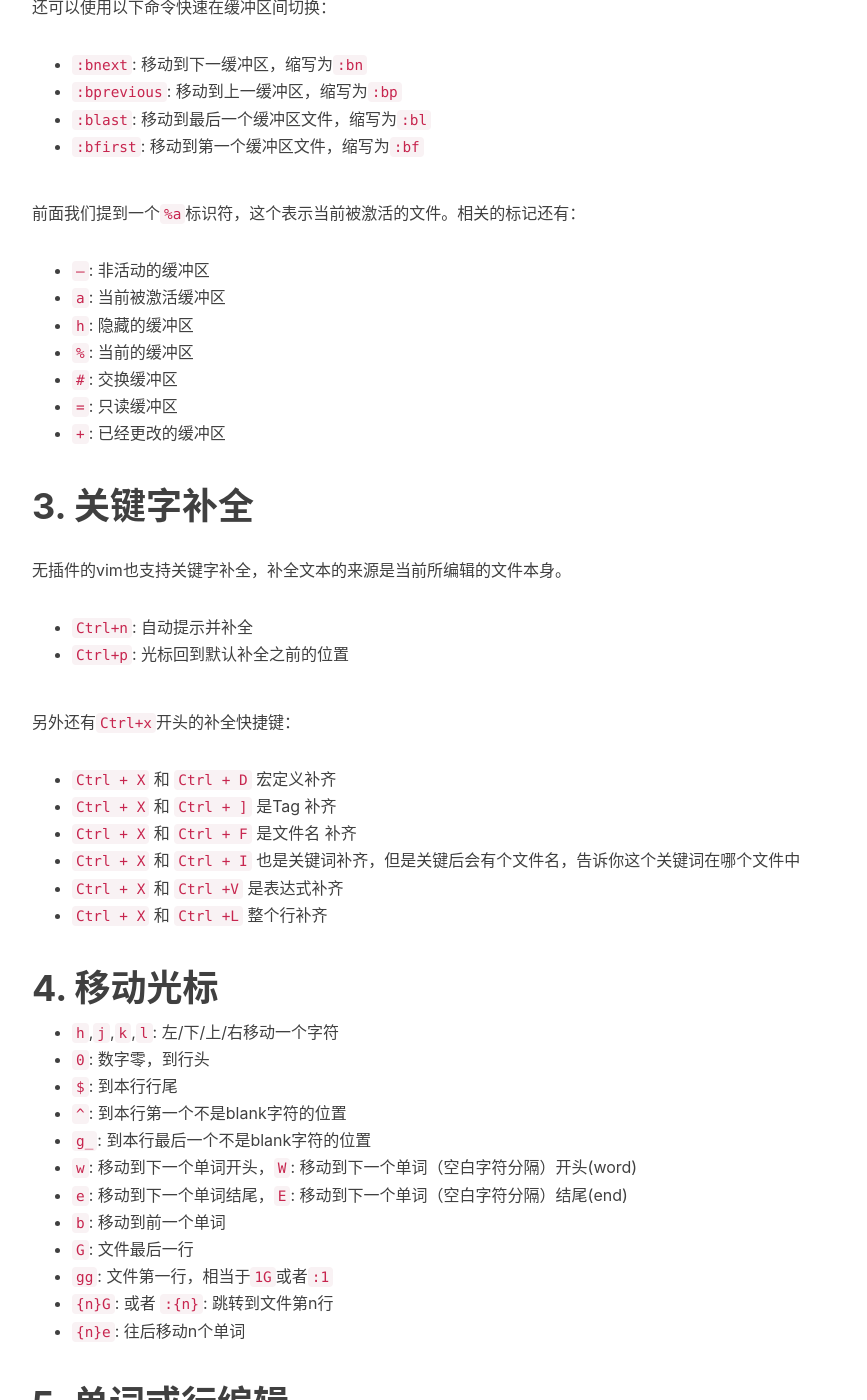
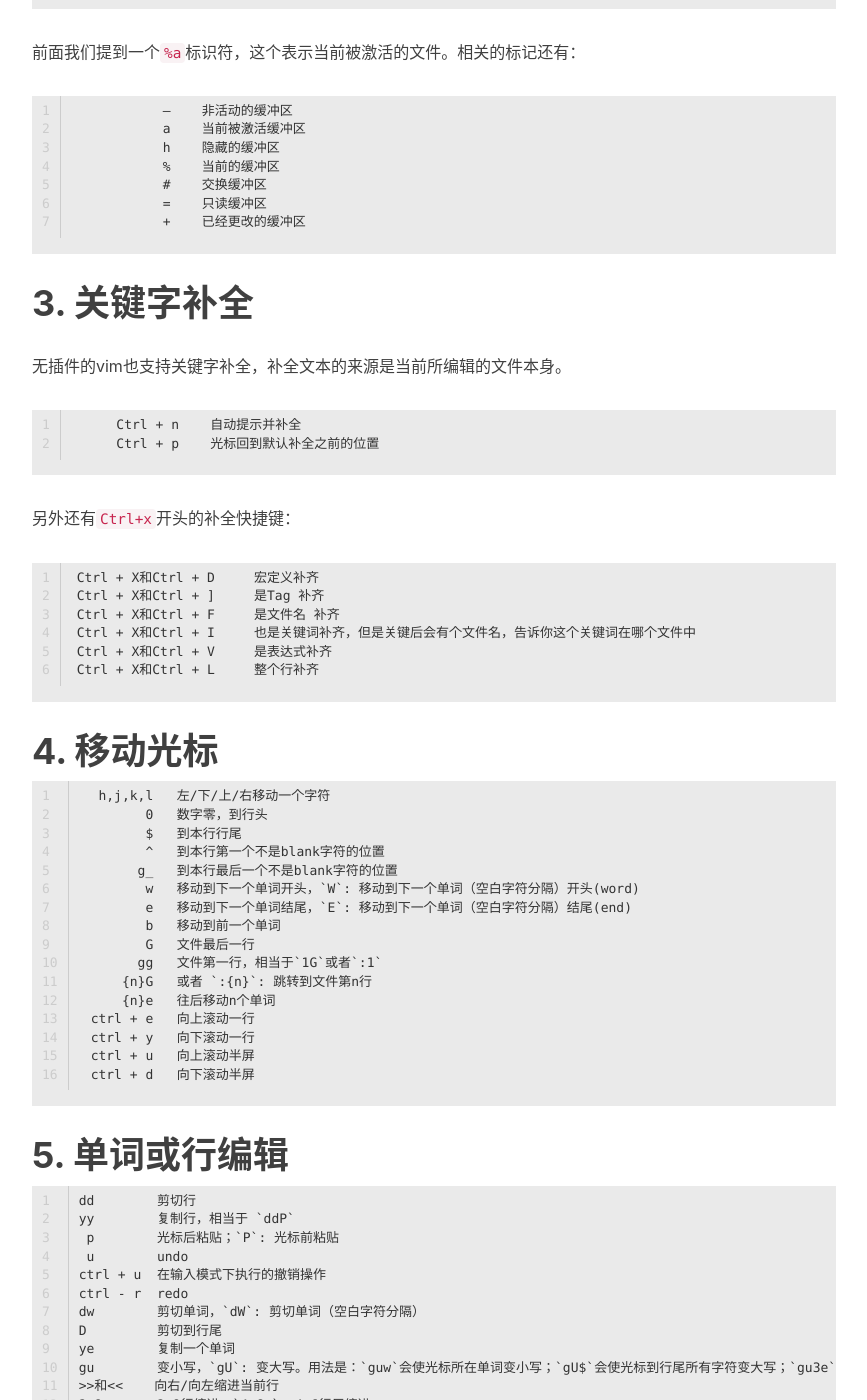
Before and after one commit to kimiazhu/kimiazhu.github.io, a Jekyll site: the page built from _posts/2016-05-16-vim_faq.markdown, in a window 1280 px wide and 1400 px high, scrolled down 3694 px. Shown: the whole window, without its empty margins (233-1100 px from the left). Built offline with Jekyll 4.4.1, drawn with Linux system fonts in a browser that asks for light colours; nearby versions of some CDN libraries; comment, search, counter and statistics services are not loaded; some of the changed text lies outside the part shown.

Commit message:
reformat

````diff
--- a/_posts/2016-05-16-vim_faq.markdown
+++ b/_posts/2016-05-16-vim_faq.markdown
@@ -33,25 +33,25 @@ vim -o3 file1 file2 file3
 
 ## 1.2 关闭分屏
 
-- `Ctrl+w c`: 关闭当前分屏，当若当前已是最后一个分屏则不会退出
-- `Ctrl+w q`: 关闭当前分屏，如果只剩最后一个了，则退出Vim
+	Ctrl+w c      关闭当前分屏，当若当前已是最后一个分屏则不会退出
+	Ctrl+w q      关闭当前分屏，如果只剩最后一个了，则退出Vim
 
 ## 1.3 编辑文件时增加分屏
 
-- `Ctrl+w s`: 水平分割当前打开的文件
-- `:sp filename`: 水平分割窗口，并在新窗口打开一个新的文件。
-- `Ctrl+w v`: 垂直分割当前打开的文件
-- `:vsp filename`: 垂直分割窗口，并在新窗口打开一个新的文件。
+	Ctrl+w s        水平分割当前打开的文件
+	:sp filename    水平分割窗口，并在新窗口打开一个新的文件。
+	Ctrl+w v        垂直分割当前打开的文件
+	:vsp filename   垂直分割窗口，并在新窗口打开一个新的文件。
 
 ## 1.4 在分屏间移动光标
 
 Vim中的光标键是`h, j, k, l`，要在各个屏间切换，只需要先按一下`Ctrl+w`
 
-- `Ctrl+w h`: 光标左移
-- `Ctrl+w l`: 光标右移
-- `Ctrl+w k`: 光标上移
-- `Ctrl+w j`: 光标下移
-- `Ctrl+w w`: 光标移动到下一个分屏中
+	Ctrl+w h    光标左移
+	Ctrl+w l    光标右移
+	Ctrl+w k    光标上移
+	Ctrl+w j    光标下移
+	Ctrl+w w    光标移动到下一个分屏中
 
 > BTW：
 >
@@ -59,27 +59,27 @@ Vim中的光标键是`h, j, k, l`，要在各个屏间切换，只需要先按
 
 ## 1.5 调节屏幕尺寸
 
-- `Ctrl+w =`: 让所有窗口等大
-- `Ctrl+w +`: 增加当前窗口高度
-- `Ctrl+w -`: 减小当前窗口高度
-- `Ctrl+w >`: 增加当前窗口宽度
-- `Ctrl+w <`: 减小当前窗口宽度
+	Ctrl+w =    让所有窗口等大
+	Ctrl+w +    增加当前窗口高度
+	Ctrl+w -    减小当前窗口高度
+	Ctrl+w >    增加当前窗口宽度
+	Ctrl+w <    减小当前窗口宽度
 
 ## 1.6 分屏中打开目录
 
 在编辑文件的时候，可以使用命令在新的分屏中浏览当前文件所在目录。
 
-- `:He`: 水平分屏，在下部窗口中浏览目录
-- `:He!`: 水平分屏，在上部窗口中浏览目录
-- `:Ve`: 垂直分屏，在左侧窗口中浏览目录
-- `:Ve!`: 垂直分屏，在右侧窗口中浏览目录
+	:He    水平分屏，在下部窗口中浏览目录
+	:He!   水平分屏，在上部窗口中浏览目录
+	:Ve    垂直分屏，在左侧窗口中浏览目录
+	:Ve!   垂直分屏，在右侧窗口中浏览目录
 
 ## 1.7 分屏同步移动光标
 
 要同步光标，注意应该先将要同步的分屏的光标移动到需要的位置，然后在多个分屏中分别执行命令：
 
-- `:set scb`: 设置同步移动
-- `:set scb!`: 解开同步移动的配置
+	:set scb       设置同步移动
+	:set scb!      解开同步移动的配置
 
 ## 1.8 Tab分屏
 
@@ -87,12 +87,13 @@ Vim中的光标键是`h, j, k, l`，要在各个屏间切换，只需要先按
 # 同时以tab的方式打开多个文件
 vim -p file1 file2 file3
 ```
-- `:Te`: 打开新的Tab页
-- `gt`: 跳转到下一个Tab页，注意没有分号
-- `gT`: 跳转到上一个Tab页，注意没有分号
-- `{n}gt` 或 `:tabm {n}`: 跳转到指定Tab页，注意没有分号，n是具体数字。
-- `:tabs`: 浏览当前所有tab页的概况
-- `:tabclose {n}` 关闭Tab页，如果后面指定了数字，那就关闭指定页，如果没有就关闭当前页
+
+	:Te                     打开新的Tab页
+	gt                      跳转到下一个Tab页，注意没有分号
+	gT                      跳转到上一个Tab页，注意没有分号
+	{n}gt 或 :tabm {n}      跳转到指定Tab页，注意没有分号，n是具体数字。
+	:tabs                   浏览当前所有tab页的概况
+	:tabclose {n}          关闭Tab页，如果后面指定了数字，那就关闭指定页，如果没有就关闭当前页
 
 > BTW
 >
@@ -107,71 +108,76 @@ vim -p file1 file2 file3
 
 ![查看缓冲期内容](/attachments/2016-05-16/vim-1.png)
 
-- `:ls`: 查看缓冲区，其中标有`%a`的一行表示当前激活状态的缓冲区。`:ls`输出如上图。
-- `:buffer {n}`: 切换到指定缓冲区继续编辑文件, n代表缓冲区编号，在ls命令中能看到
-- `:buffer {filepath}`: 同上，但是通过文件名切换
+	:ls                   查看缓冲区，其中标有`%a`的一行表示当前激活状态的缓冲区。`:ls`输出如上图。
+	:buffer {n}           切换到指定缓冲区继续编辑文件, n代表缓冲区编号，在ls命令中能看到
+	:buffer {filepath}    同上，但是通过文件名切换
 
 还可以使用以下命令快速在缓冲区间切换：
 
-- `:bnext`: 移动到下一缓冲区，缩写为`:bn`
-- `:bprevious`: 移动到上一缓冲区，缩写为`:bp`
-- `:blast`: 移动到最后一个缓冲区文件，缩写为`:bl`
-- `:bfirst`: 移动到第一个缓冲区文件，缩写为`:bf`
+	:bnext       移动到下一缓冲区，缩写为`:bn`
+	:bprevious   移动到上一缓冲区，缩写为`:bp`
+	:blast       移动到最后一个缓冲区文件，缩写为`:bl`
+	:bfirst      移动到第一个缓冲区文件，缩写为`:bf`
 
 前面我们提到一个`%a`标识符，这个表示当前被激活的文件。相关的标记还有：
 
-- `–`: 非活动的缓冲区
-- `a`: 当前被激活缓冲区
-- `h`: 隐藏的缓冲区
-- `%`: 当前的缓冲区
-- `#`: 交换缓冲区
-- `=`: 只读缓冲区
-- `+`: 已经更改的缓冲区
+	–    非活动的缓冲区
+	a    当前被激活缓冲区
+	h    隐藏的缓冲区
+	%    当前的缓冲区
+	#    交换缓冲区
+	=    只读缓冲区
+	+    已经更改的缓冲区
 
 
 # 3. 关键字补全
 
 无插件的vim也支持关键字补全，补全文本的来源是当前所编辑的文件本身。
 
-- `Ctrl+n`: 自动提示并补全
-- `Ctrl+p`: 光标回到默认补全之前的位置
+	Ctrl + n    自动提示并补全
+	Ctrl + p    光标回到默认补全之前的位置
 
 另外还有`Ctrl+x`开头的补全快捷键：
 
-- `Ctrl + X` 和 `Ctrl + D` 宏定义补齐
-- `Ctrl + X` 和 `Ctrl + ]` 是Tag 补齐
-- `Ctrl + X` 和 `Ctrl + F` 是文件名 补齐
-- `Ctrl + X` 和 `Ctrl + I` 也是关键词补齐，但是关键后会有个文件名，告诉你这个关键词在哪个文件中
-- `Ctrl + X` 和 `Ctrl +V` 是表达式补齐
-- `Ctrl + X` 和 `Ctrl +L` 整个行补齐
+	Ctrl + X和Ctrl + D     宏定义补齐
+	Ctrl + X和Ctrl + ]     是Tag 补齐
+	Ctrl + X和Ctrl + F     是文件名 补齐
+	Ctrl + X和Ctrl + I     也是关键词补齐，但是关键后会有个文件名，告诉你这个关键词在哪个文件中
+	Ctrl + X和Ctrl + V     是表达式补齐
+	Ctrl + X和Ctrl + L     整个行补齐
 
 # 4. 移动光标
 
-- `h`,`j`,`k`,`l`: 左/下/上/右移动一个字符
-- `0`: 数字零，到行头
-- `$`: 到本行行尾
-- `^`: 到本行第一个不是blank字符的位置
-- `g_`: 到本行最后一个不是blank字符的位置
-- `w`: 移动到下一个单词开头，`W`: 移动到下一个单词（空白字符分隔）开头(word)
-- `e`: 移动到下一个单词结尾，`E`: 移动到下一个单词（空白字符分隔）结尾(end)
-- `b`: 移动到前一个单词
-- `G`: 文件最后一行
-- `gg`: 文件第一行，相当于`1G`或者`:1`
-- `{n}G`: 或者 `:{n}`: 跳转到文件第n行
-- `{n}e`: 往后移动n个单词
+	 h,j,k,l   左/下/上/右移动一个字符
+	       0   数字零，到行头
+	       $   到本行行尾
+	       ^   到本行第一个不是blank字符的位置
+	      g_   到本行最后一个不是blank字符的位置
+	       w   移动到下一个单词开头，`W`: 移动到下一个单词（空白字符分隔）开头(word)
+	       e   移动到下一个单词结尾，`E`: 移动到下一个单词（空白字符分隔）结尾(end)
+	       b   移动到前一个单词
+	       G   文件最后一行
+	      gg   文件第一行，相当于`1G`或者`:1`
+	    {n}G   或者 `:{n}`: 跳转到文件第n行
+	    {n}e   往后移动n个单词
+	ctrl + e   向上滚动一行
+	ctrl + y   向下滚动一行
+	ctrl + u   向上滚动半屏
+	ctrl + d   向下滚动半屏
+
 
 # 5. 单词或行编辑
 
-- `dd`: 剪切行
-- `yy`: 复制行，相当于 `ddP`
-- `p`: 光标后粘贴；`P`: 光标前粘贴
-- `u`: undo
-- `Ctrl+u`: 在输入模式下执行的撤销操作
-- `Ctrl-r`: redo
-- `dw`: 剪切单词，`dW`: 剪切单词（空白字符分隔）
-- `D`: 剪切到行尾
-- `ye`: 复制一个单词
-- `gu`: 变小写，`gU`: 变大写。用法是：`guw`会使光标所在单词变小写；`gU$`会使光标到行尾所有字符变大写；`gu3e`会使光标往后三个单词变成小写。
-- `>>` 和 `<<`: 向右/向左缩进当前行
-- `2,8>`: 2-8行缩进，`4,6<`: 4-6行反缩进
-- 按`v`进入选择模式，移动光标选择多行，然后执行`>`缩进一次，执行`2>`则会缩进两次
+	dd        剪切行
+	yy        复制行，相当于 `ddP`
+	 p        光标后粘贴；`P`: 光标前粘贴
+	 u        undo
+	ctrl + u  在输入模式下执行的撤销操作
+	ctrl - r  redo
+	dw        剪切单词，`dW`: 剪切单词（空白字符分隔）
+	D         剪切到行尾
+	ye        复制一个单词
+	gu        变小写，`gU`: 变大写。用法是：`guw`会使光标所在单词变小写；`gU$`会使光标到行尾所有字符变大写；`gu3e`会使光标往后三个单词变成小写。
+	>>和<<    向右/向左缩进当前行
+	2,8>      2-8行缩进，`4,6<`: 4-6行反缩进
+	v         进入选择模式，移动光标选择多行，然后执行`>`缩进一次，执行`2>`则会缩进两次
````
